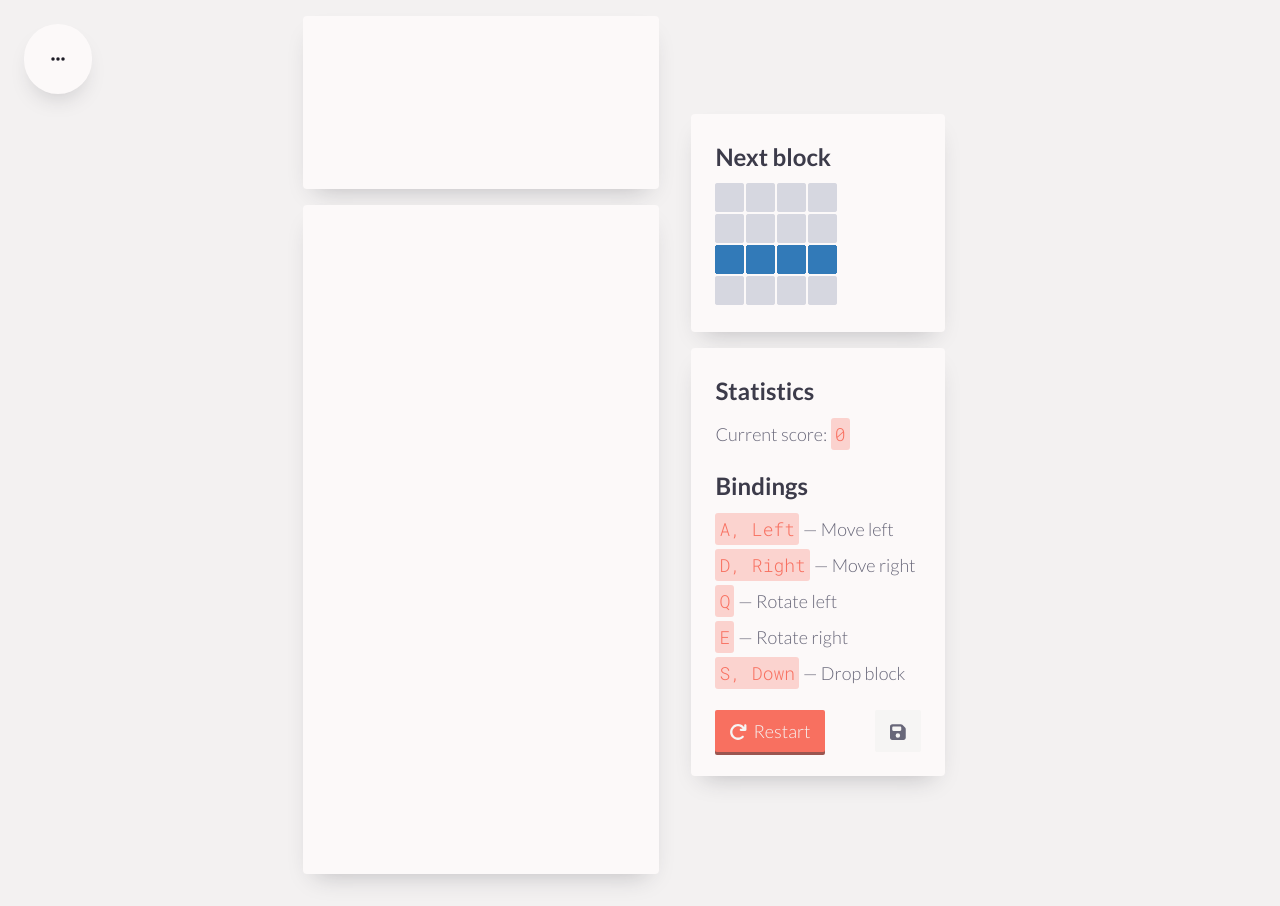
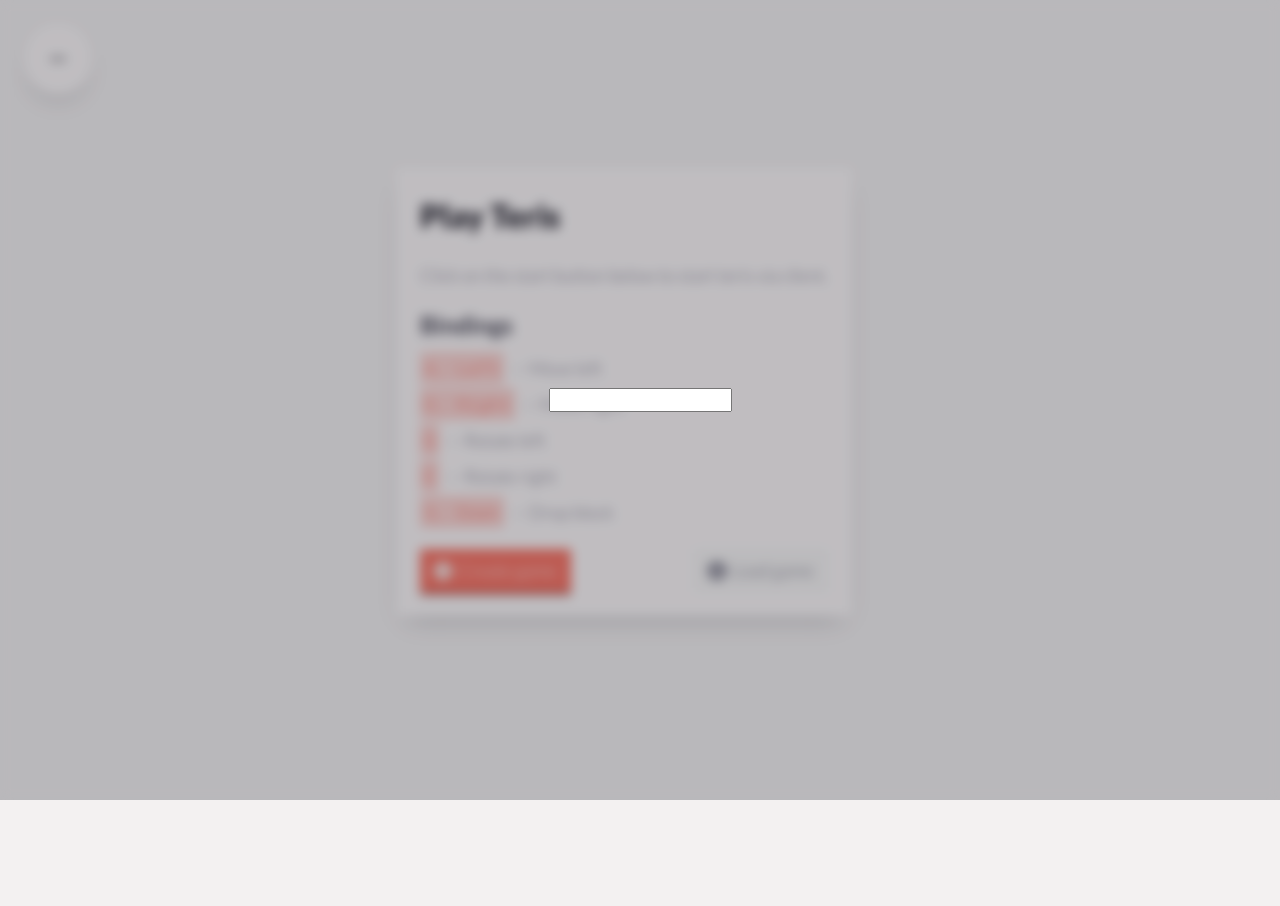
Before and after one commit to clk1006/teris, a Next.js app: page / in a window 1280 px wide. Both pictures are taken after a click on the button "Load game". After the commit the page ends 800 px from the top, so only its background shows below. Built offline with nearby package versions, Linux system fonts and the light colour scheme.

Commit message:
started working on game load option

```diff
--- a/pages/index.js
+++ b/pages/index.js
@@ -179,12 +179,14 @@ const DATA_BASE = {
     seq: [0, 1, 2, 3, 4, 5, 6]
 };
 let data = copy(DATA_BASE);
+let dataInput="";
 export default function Home() {
     const refTiles = useRef();
     const refCurr = useRef();
     const [gameState, setGameState] = useState(false);
     const [reRender, setReRender] = useState(1);
     const [currentTheme, setCurrentTheme] = useState(0);
+    const [showInputWindow, setShowInputWindow] = useState(false);
     useEffect(() => {
         if (gameState == 1) {
             contextTiles = refTiles.current.getContext('2d');
@@ -529,7 +531,7 @@ export default function Home() {
                                             Create game
                                         </button>
                                         <button className="secondary-btn" onClick={(event) => {
-                                            setGameState(3);
+                                            setShowInputWindow(true);
                                         }}>
                                             <div className="btn-emblem">
                                                 <FontAwesomeIcon icon={faArrowAltCircleDown}/>
@@ -572,6 +574,15 @@ export default function Home() {
                         </div>
                     </div>
                 }
+                {
+                    showInputWindow &&
+                    <div className="pop-up-frame">
+                        {/* Field to enter Game which should be loaded */}
+                        <input onChange = {(event) => {
+                            dataInput = event.target.value;
+                        }} />
+                    </div>
+                }
             </main>
         </div>
     );
```
